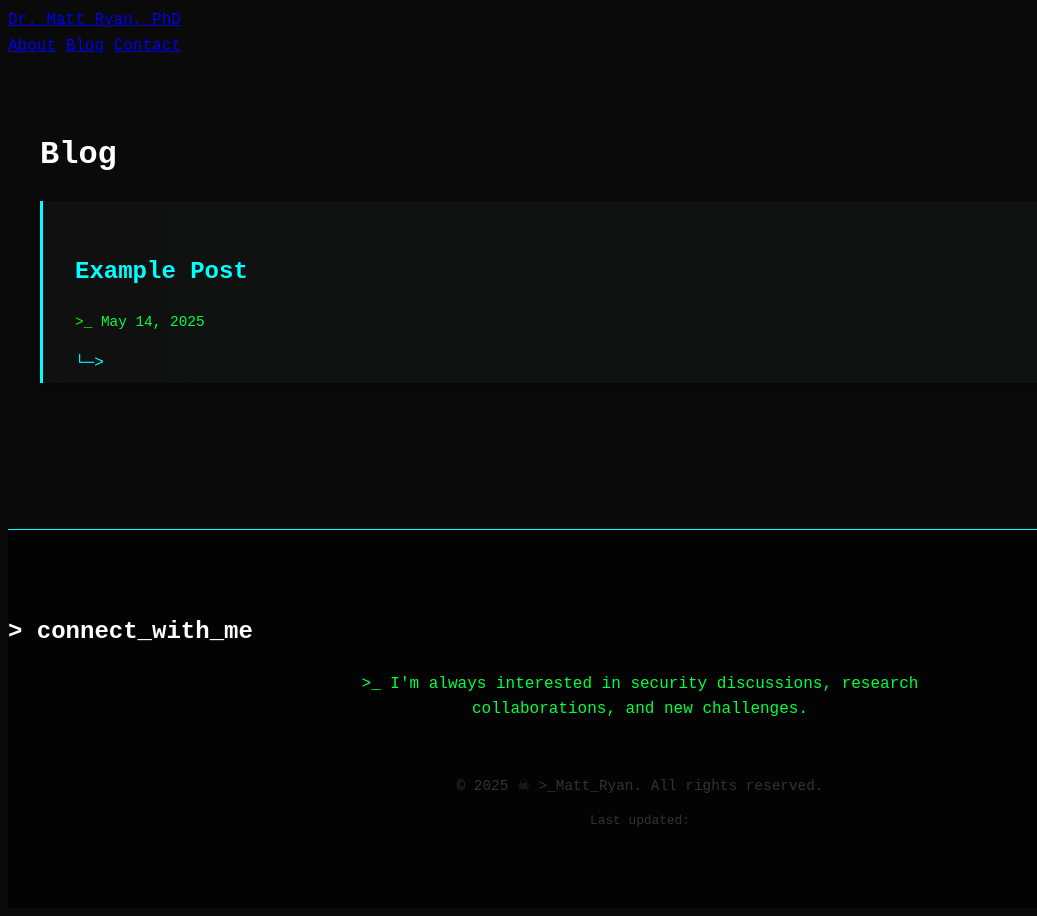
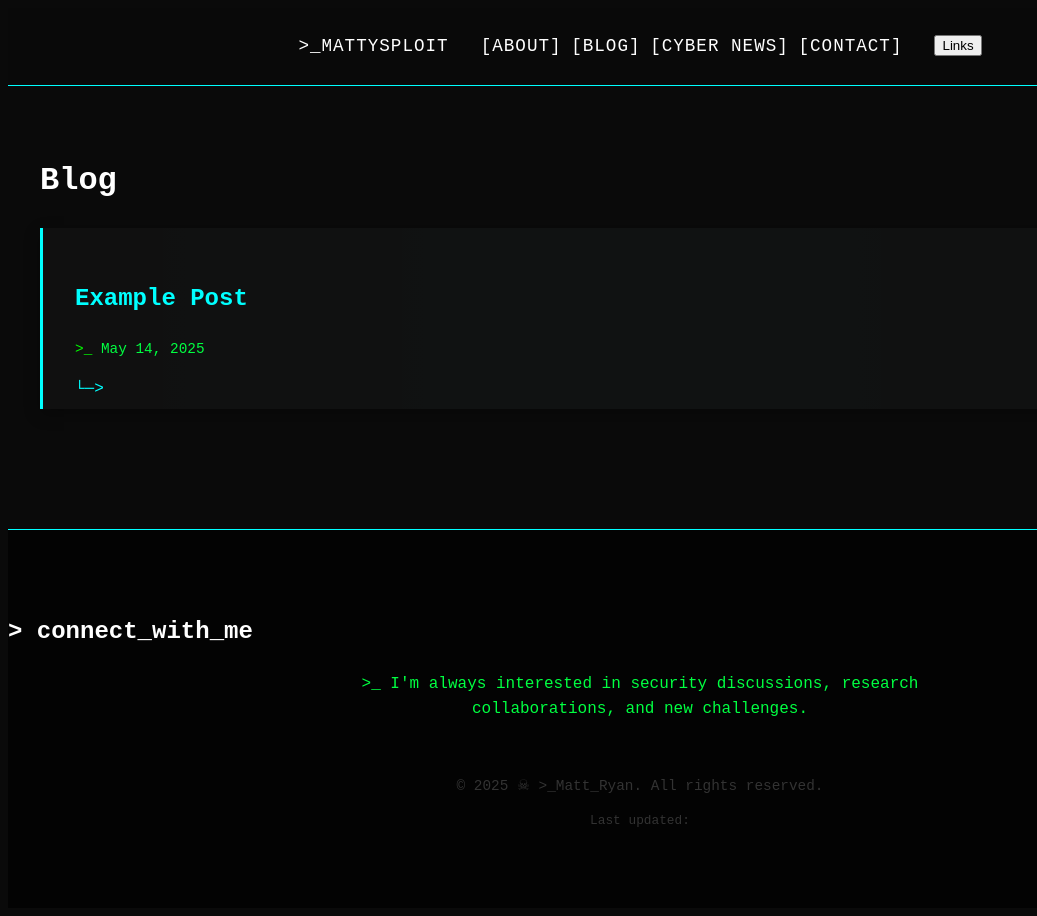
Before and after one commit to CTI-Buddy/cti-buddy.github.io, a Jekyll site: the page built from blog.md, in a window 1280 px wide. Shown: the whole page, without its empty margins (0-1037 px from the left). Built offline with Jekyll 4.4.1, drawn with Linux system fonts in a browser that asks for light colours.

Commit message:
Update header.html

```diff
--- a/_includes/header.html
+++ b/_includes/header.html
@@ -1,11 +1,23 @@
-<header>
+<header class="cyber-header">
   <div class="container">
     <nav>
-      <a href="/" class="logo">Dr. Matt Ryan, PhD</a>
+      <a href="/" class="logo glitch">>_MattySploit<span class="cursor"></span></a>
       <div class="nav-links">
-        <a href="#about">About</a>
-        <a href="#blog">Blog</a>
-        <a href="#contact">Contact</a>
+        <a href="#about">[About]</a>
+        <a href="/blog/">[Blog]</a>
+        <a href="#RSS">[Cyber News]</a>
+        <a href="#contact">[Contact]</a>
+      </div>
+      <div class="nav-social-dropdown">
+        <button class="dropbtn"><i class="fas fa-ellipsis-h"></i> Links</button>
+        <div class="dropdown-content">
+          <a href="https://github.com/yourhandle" target="_blank" title="GitHub"><i class="fab fa-github"></i></a>
+          <a href="https://bsky.app/profile/yourhandle" target="_blank" title="BlueSky"><i class="fa-brands fa-bluesky"></i></a>
+          <a href="https://medium.com/@yourhandle" target="_blank" title="Medium"><i class="fab fa-medium"></i></a>
+          <a href="https://scholar.google.com/citations?user=yourhandle" target="_blank" title="Google Scholar"><i class="fas fa-graduation-cap"></i></a>
+          <a href="https://linkedin.com/in/yourhandle" target="_blank" title="LinkedIn"><i class="fab fa-linkedin"></i></a>
+          <a href="https://mastodon.social/@yourhandle" target="_blank" title="Mastodon"><i class="fab fa-mastodon"></i></a>
+        </div>
       </div>
     </nav>
   </div>
```
